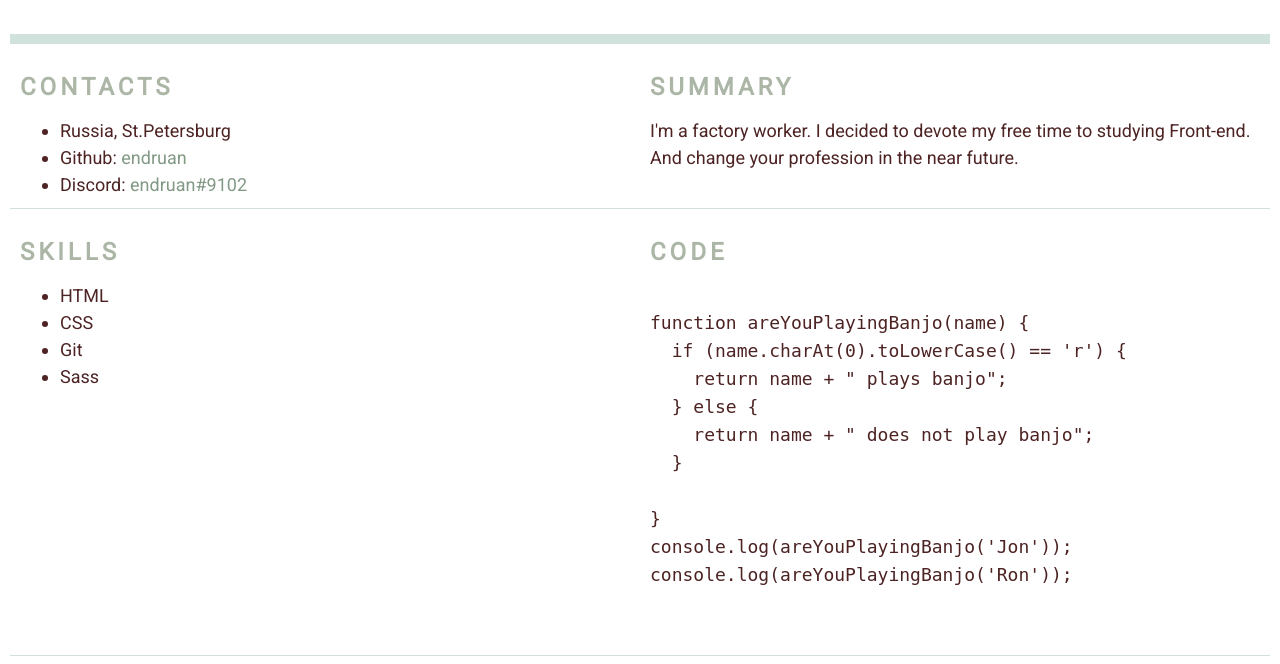
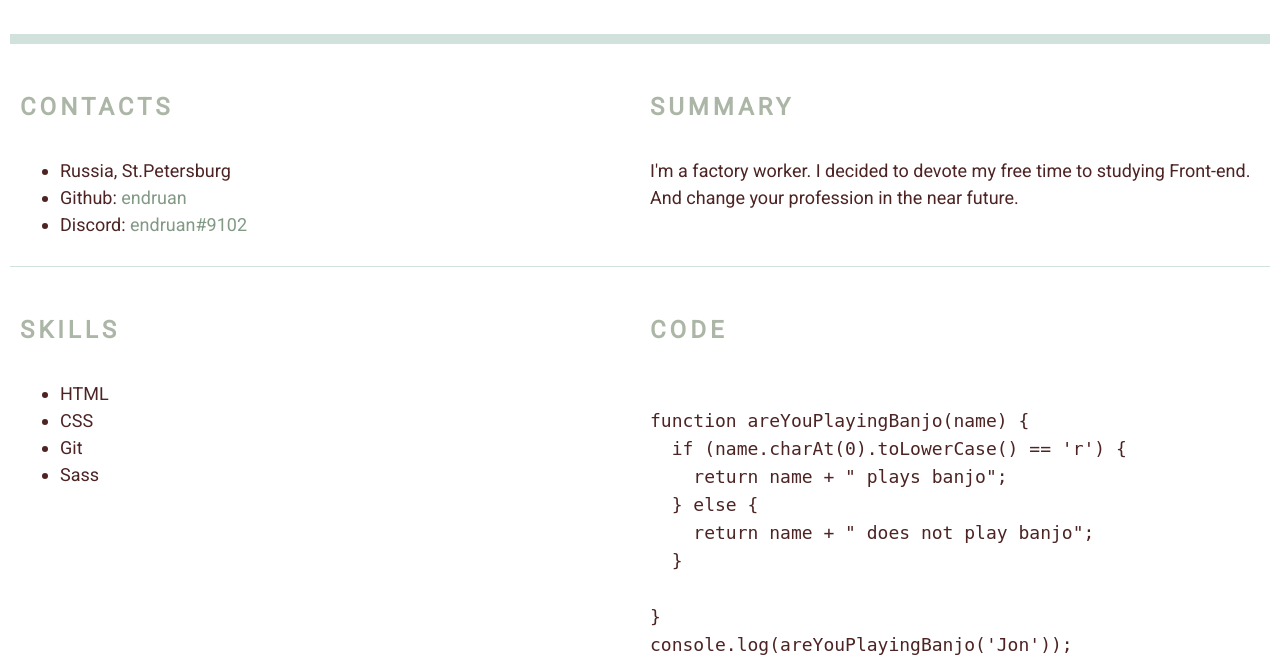
Before and after one commit to endruan/rsschool-cv_, a plain HTML site: page index.html in a window 1280 px wide. Shown: the part 286-950 px from the top of the page. Drawn offline with Linux system fonts and the light colour scheme.

Commit message:
fix: minor edits in markup

```diff
--- a/css/style.css
+++ b/css/style.css
@@ -1,6 +1,5 @@
 * {
   box-sizing: border-box;
-  margin: 0;
 }
 
 html {
@@ -8,6 +7,13 @@ html {
 }
 
 body {
+  margin: 0;
+  padding: 0;
+  display: flex;
+  flex-direction: column;
+  justify-content: space-between;
+  min-height: 100vh;
+
   font-family: 'Roboto', serif;
   line-height: 1.5;
   font-size: 18px;
@@ -51,6 +57,7 @@ code {
   justify-content: flex-end;
   align-items: center;
   list-style: none;
+  margin: 0;
 }
 
 .nav-item a {
```
